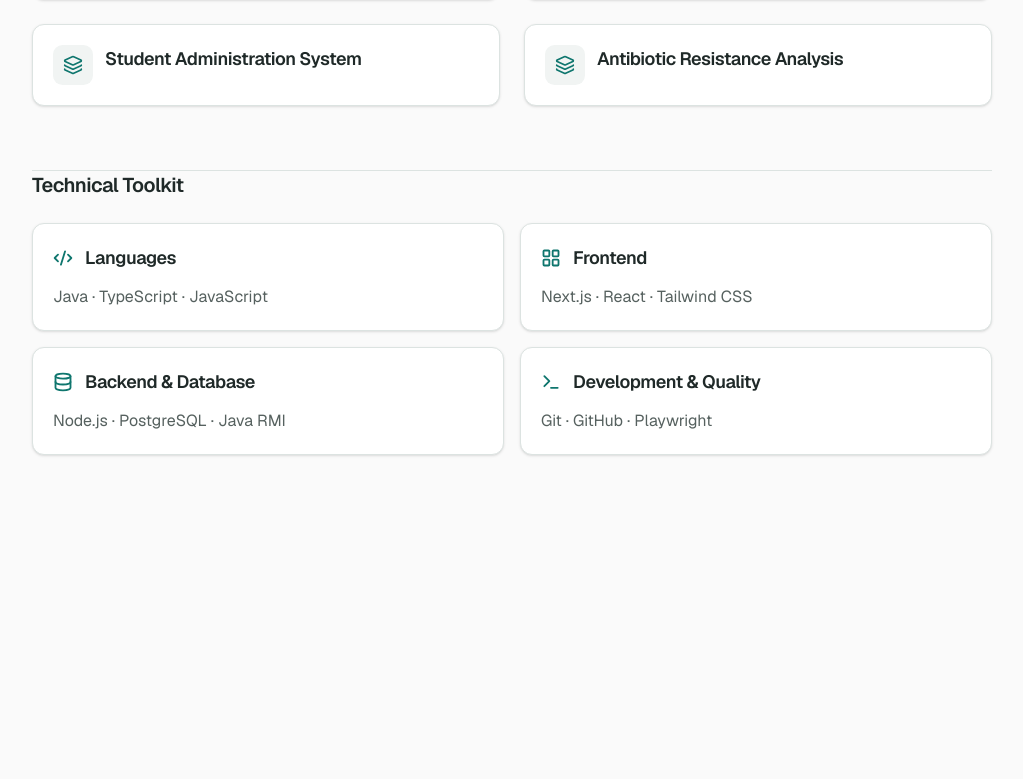
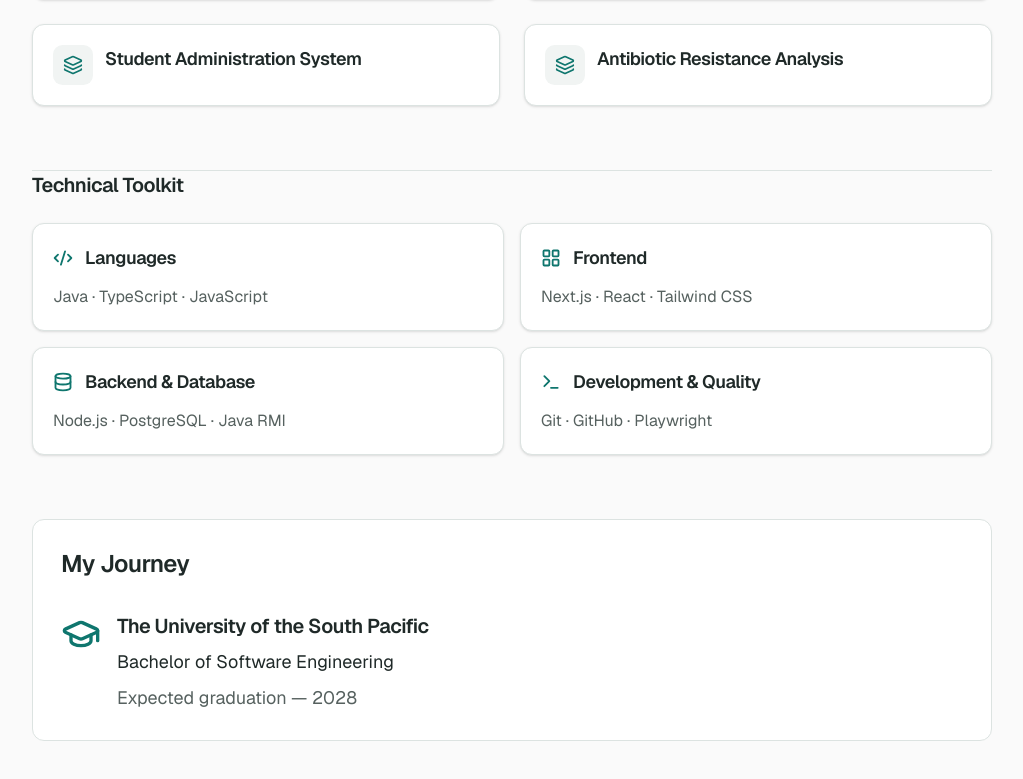
Before and after one commit to v-i-s-h-a-n-t/portfolio, a Next.js app: page / in a window 1280 px wide. Shown: the part 1115-1894 px from the top of the page, without its empty margins (128-1151 px from the left). Before the commit the page ends 1634 px from the top, so only its background shows below. Built offline with nearby package versions, Linux system fonts and the light colour scheme.

Commit message:
feat: integrate education into homepage

```diff
--- a/src/app/page.tsx
+++ b/src/app/page.tsx
@@ -1,6 +1,7 @@
 import { AcademicExcellenceBanner } from "@/components/sections/academic-excellence-banner";
 import { FeaturedProjects } from "@/components/sections/featured-projects";
 import { Introduction } from "@/components/sections/introduction";
+import { MyJourney } from "@/components/sections/my-journey";
 import { TechnicalToolkit } from "@/components/sections/technical-toolkit";
 
 export default function Home() {
@@ -10,6 +11,7 @@ export default function Home() {
       <AcademicExcellenceBanner />
       <FeaturedProjects />
       <TechnicalToolkit />
+      <MyJourney />
     </>
   );
 }
```
